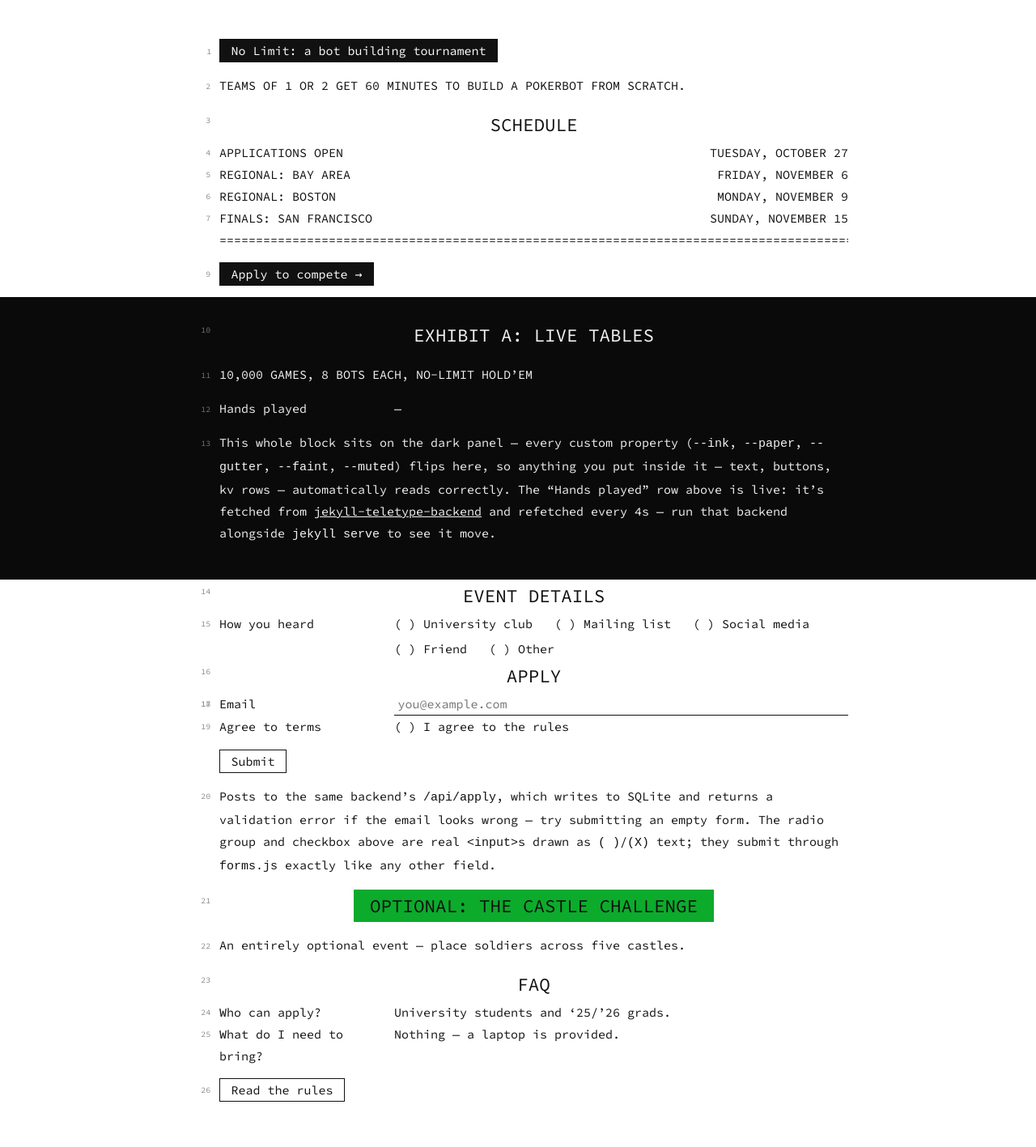
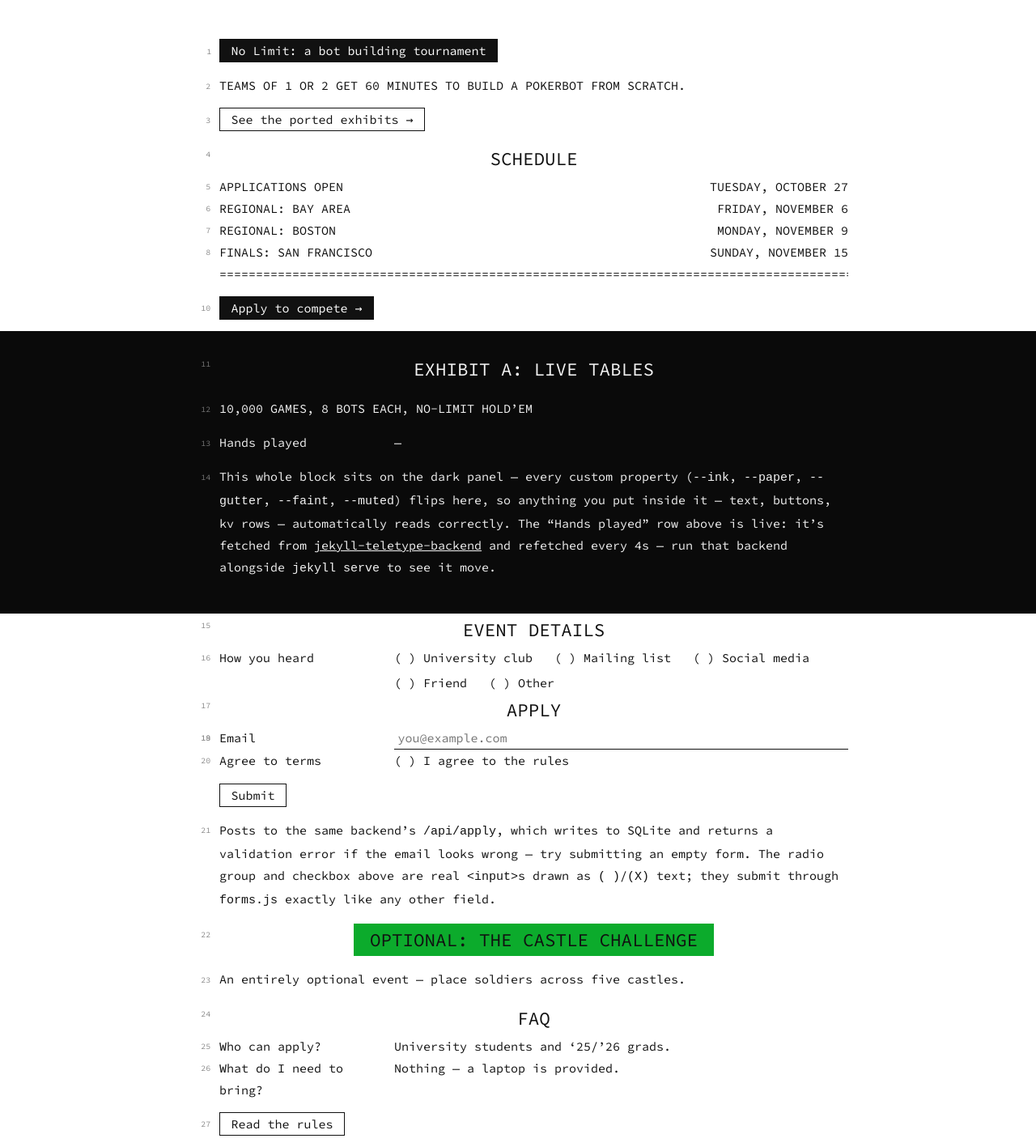
Before and after one commit to MrPoloGit/jekyll-teletype, a Jekyll site: the page built from index.md, in a window 1280 px wide. Shown: the whole page at 81% size. Built offline with Jekyll 4.4.1, drawn with Linux system fonts in a browser that asks for light colours; before the commit the page ends 1375 px from its top, so only the background shows below that.

Commit message:
Add links

```diff
--- a/index.md
+++ b/index.md
@@ -8,6 +8,8 @@ description: Example page for the printed-transcript Jekyll theme.
 
 Teams of 1 or 2 get 60 minutes to build a pokerbot from scratch.
 {: .notice}
+
+[See the ported exhibits →]({{ "/exhibits/" | relative_url }}){: .apply}
 
 ## Schedule
 
```
Also changed, not shown: exhibits.md (+2 -0 lines).
